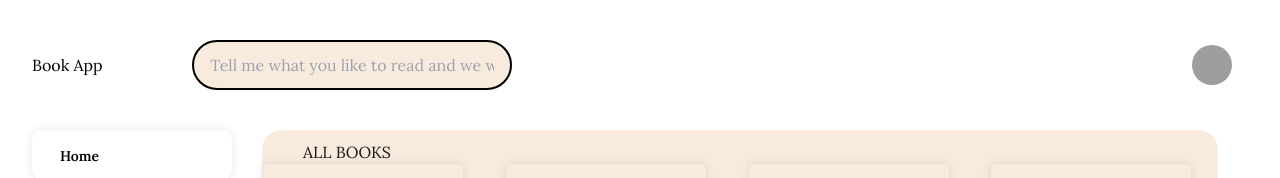
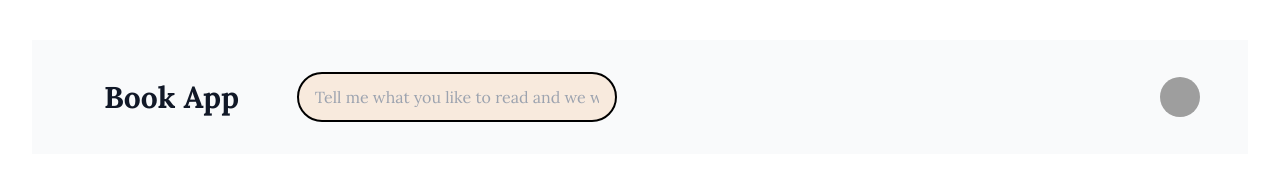
Before and after one commit to Cristian20044121/Book-App-, a Next.js app: page / in a window 1280 px wide. Shown: the top 178 px of the page. Built offline with nearby package versions, Linux system fonts and the light colour scheme; grey boxes are pictures that could not be loaded.

Commit message:
changes in styles

```diff
--- a/components/Header.jsx
+++ b/components/Header.jsx
@@ -4,14 +4,19 @@ import Link from "next/link";
 
 export default function Header() {
   return (
-    <header style={headerStyle}>
+    <header
+      style={{ padding: "1rem 1re 1rem 0" }}
+      className="flex justify-between items-center bg-gray-50 md:p-8 sm:p-3"
+    >
       <motion.div
         style={leftContainerStyle}
         transition={{ type: "spring", damping: 18, mass: 0.75 }}
         initial={{ opacity: 0, x: -1000 }}
         animate={{ opacity: 1, x: 0 }}
       >
-        <h1 style={bookTitleStyle}>Book App</h1>
+        <h1 className="text-5xl font-bold text-gray-900 sm:text-3xl ml-10">
+          Book App
+        </h1>
         <motion.input
           type="text"
           placeholder="Tell me what you like to read and we will get that ...."
@@ -41,22 +46,18 @@ export default function Header() {
   );
 }
 
-const headerStyle = {
-  display: "flex",
-  justifyContent: "space-between",
-  alignItems: "center",
-  padding: "1rem 1re 1rem 0",
-  color: "#fff",
-};
+// const headerStyle = {
+//   display: "flex",
+//   justifyContent: "space-between",
+//   alignItems: "center",
+//   padding: "1rem 1re 1rem 0",
+//   color: "#fff",
+//   //
+// };
 
 const leftContainerStyle = {
   display: "flex",
   alignItems: "center",
-};
-
-const bookTitleStyle = {
-  marginRight: "2rem",
-  color: "#000",
 };
 
 const searchInputStyle = {
```
